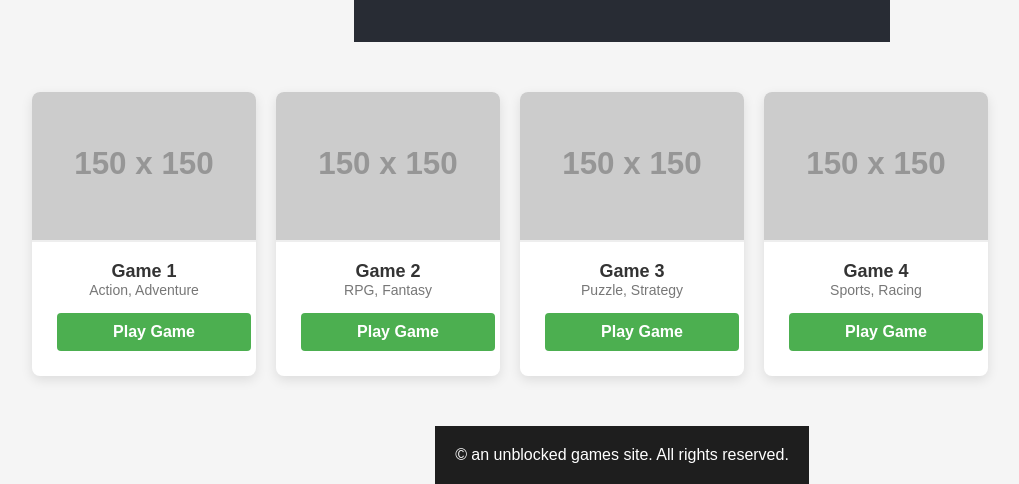
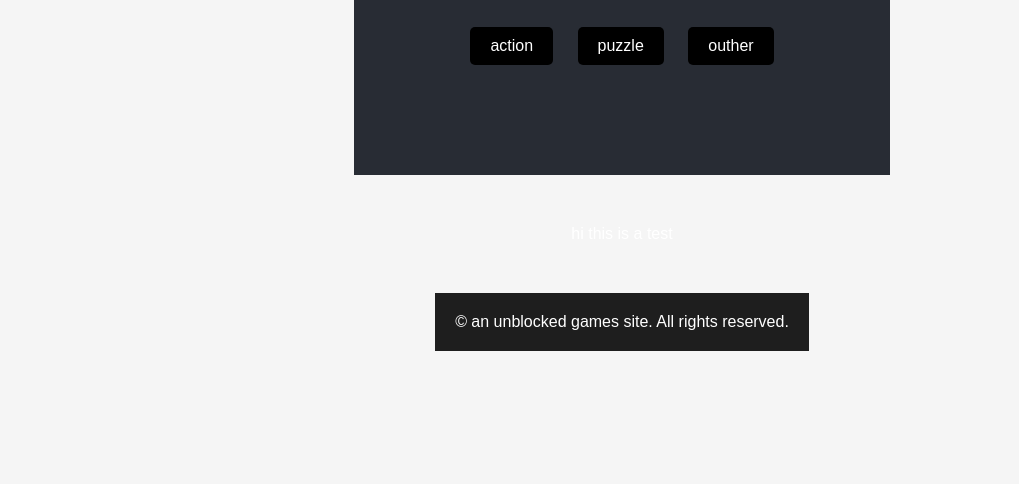
Before and after one commit to xeenoUB/XeenoUB.github.io, a website: page page/games.html in a window 1280 px wide. Shown: the part 379-863 px from the top of the page, without its empty margins (18-1037 px from the left). After the commit the page ends 800 px from the top, so only its background shows below. Drawn offline with Linux system fonts and the light colour scheme; placeholder pictures from the web are drawn by us.

Commit message:
efvdsdsfsawxqw

```diff
--- a/page/games.html
+++ b/page/games.html
@@ -25,48 +25,7 @@ made by  arlo
 
     <section class="content" id="site">
 
-        <div class="game-container">
-            <!-- Game Box 1 -->
-            <div class="game-box">
-              <img src="https://placehold.co/150x150" alt="Game 1">
-              <div class="game-details">
-                <h3>Game 1</h3>
-                <p>Action, Adventure</p>
-                <a href="https://example.com/game1" class="button">Play Game</a>
-              </div>
-            </div>
-
-            <!-- Game Box 2 -->
-            <div class="game-box">
-              <img src="https://placehold.co/150x150" alt="Game 2">
-              <div class="game-details">
-                <h3>Game 2</h3>
-                <p>RPG, Fantasy</p>
-                <a href="https://example.com/game2" class="button">Play Game</a>
-              </div>
-            </div>
-
-            <!-- Game Box 3 -->
-            <div class="game-box">
-              <img src="https://placehold.co/150x150" alt="Game 3">
-              <div class="game-details">
-                <h3>Game 3</h3>
-                <p>Puzzle, Strategy</p>
-                <a href="https://example.com/game3" class="button">Play Game</a>
-              </div>
-            </div>
-
-            <!-- Game Box 4 -->
-            <div class="game-box">
-              <img src="https://placehold.co/150x150" alt="Game 4">
-              <div class="game-details">
-                <h3>Game 4</h3>
-                <p>Sports, Racing</p>
-                <a href="https://example.com/game4" class="button">Play Game</a>
-              </div>
-            </div>
-          </div>
-
+    hi this is a test
     </section>
     <footer>
         <p>&copy; an unblocked games site. All rights reserved.</p>
```
